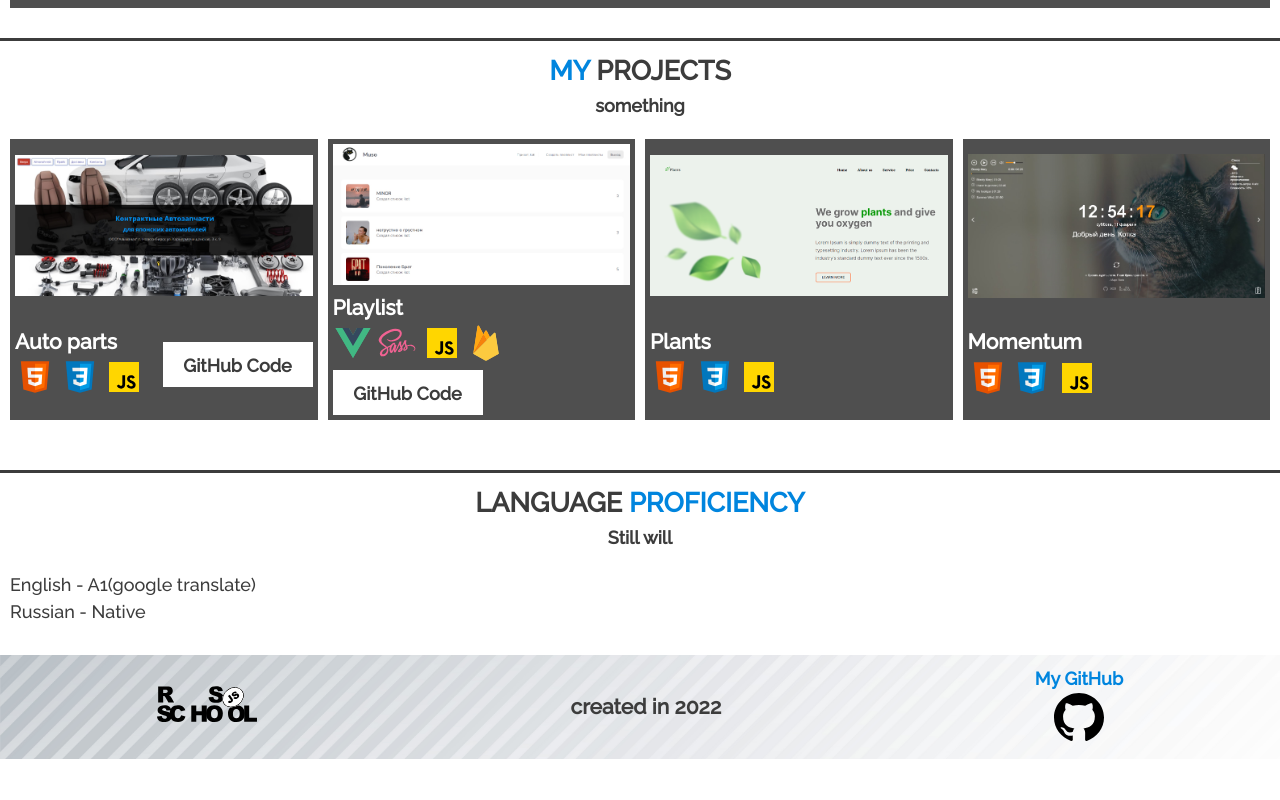
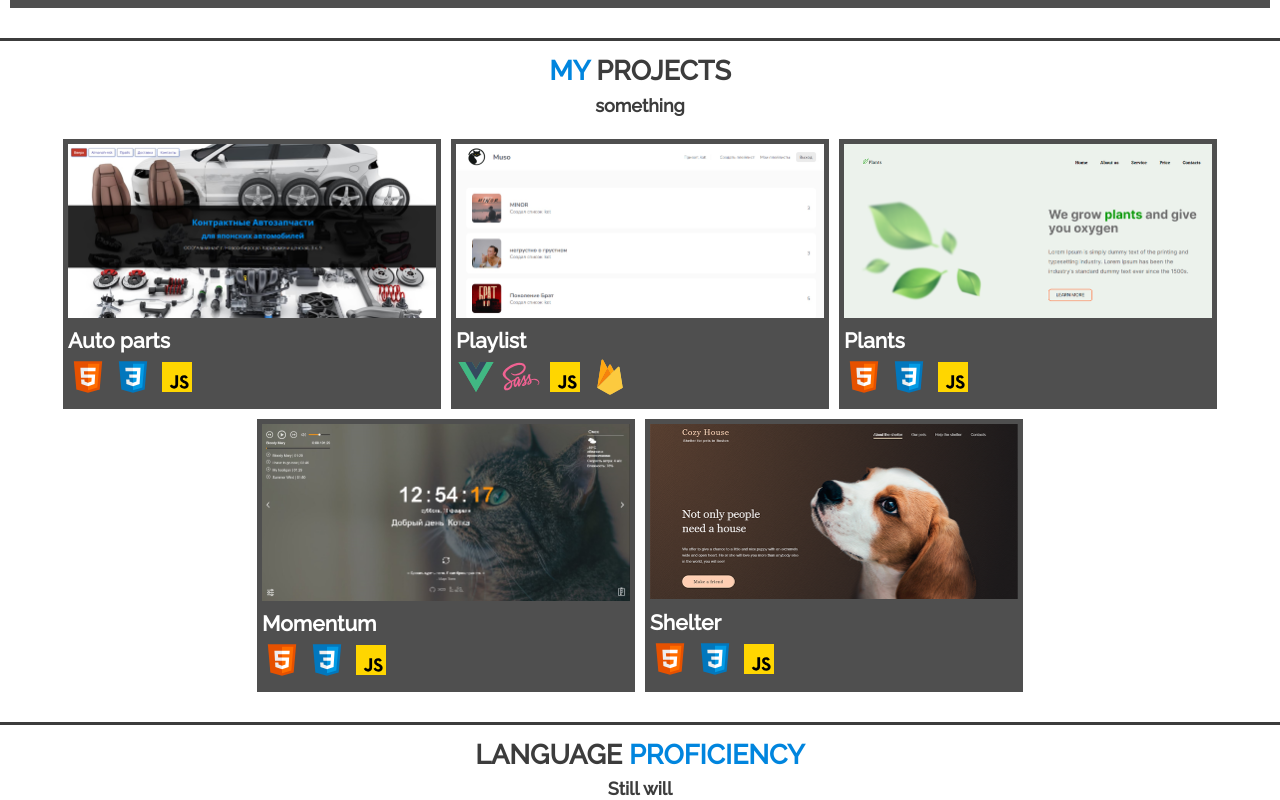
Before and after one commit to kostik-omsk/rsschool-cv, a plain HTML site: page index.html in a window 1280 px wide. Shown: the part 2000-2800 px from the top of the page. Before the commit the page ends 2759 px from the top, so only its background shows below. Drawn offline with Linux system fonts and the light colour scheme.

Commit message:
feat: add project shelter  (html/css)

```diff
--- a/index.html
+++ b/index.html
@@ -1,11 +1,11 @@
 <!DOCTYPE html>
 <html lang="en">
   <head>
-    <meta charset="UTF-8">
-    <meta http-equiv="X-UA-Compatible" content="IE=edge">
-    <meta name="viewport" content="width=device-width, initial-scale=1.0">
-    <link rel="icon" href="./assets/img/curriculum-vitae.png" type="image/png">
-    <link rel="stylesheet" href="./style.css">
+    <meta charset="UTF-8" />
+    <meta http-equiv="X-UA-Compatible" content="IE=edge" />
+    <meta name="viewport" content="width=device-width, initial-scale=1.0" />
+    <link rel="icon" href="./assets/img/curriculum-vitae.png" type="image/png" />
+    <link rel="stylesheet" href="./style.css" />
     <title>CV</title>
   </head>
   <body>
@@ -22,7 +22,7 @@
           </ul>
         </nav>
         <section class="header-profile">
-          <img class="header-avatar" src="./assets/img/avatar.jpg" alt="avatar" >
+          <img class="header-avatar" src="./assets/img/avatar.jpg" alt="avatar" />
           <div class="header-name">
             <h1 class="header-title"><span class="blue">Konstantin</span> Sidorenko</h1>
             <p class="header-subtitle">Junior Front-end Developer</p>
@@ -60,11 +60,10 @@
           <h2 class="section-title">About <span class="blue">me</span></h2>
           <h4 class="section-subtitle">A few words</h4>
           <p>
-            I am engaged in self-education in the field of Front End. My goal is to
-            achieve a high level of competence in IT. Before that, my job was related
-            to the installation of engineering communications. I am able to understand
-            new material and documentation on my own. I quickly master new
-            technologies and apply them in my work.
+            I am engaged in self-education in the field of Front End. My goal is to achieve a high
+            level of competence in IT. Before that, my job was related to the installation of
+            engineering communications. I am able to understand new material and documentation on my
+            own. I quickly master new technologies and apply them in my work.
           </p>
         </section>
         <section class="section section-skills" id="skills">
@@ -72,25 +71,25 @@
           <h4 class="section-subtitle">Сontinue to improve</h4>
           <ul class="section-list skill-box">
             <li class="list-item">
-              <h4>HTML &asymp; 80%</h4>
+              <h4>HTML &asymp; 85%</h4>
               <div class="progress">
                 <div class="percent percent-html"></div>
               </div>
             </li>
             <li class="list-item">
-              <h4>CSS, SCSS &asymp; 70%</h4>
+              <h4>CSS, SCSS &asymp; 80%</h4>
               <div class="progress">
                 <div class="percent percent-css"></div>
               </div>
             </li>
             <li class="list-item">
-              <h4>JavaScript &asymp; 70%</h4>
+              <h4>JavaScript &asymp; 75%</h4>
               <div class="progress">
                 <div class="percent percent-js"></div>
               </div>
             </li>
             <li class="list-item">
-              <h4>Git/CitHub &asymp; 65%</h4>
+              <h4>Git/CitHub &asymp; 75%</h4>
               <div class="progress">
                 <div class="percent percent-git"></div>
               </div>
@@ -125,19 +124,27 @@
               <h4>Courses:</h4>
               <ul class="section-list">
                 <li>
-                  <a href="https://learn.javascript.ru/courses/jsbasic" target="_blank">learn.javascript.ru</a>
+                  <a href="https://learn.javascript.ru/courses/jsbasic" target="_blank"
+                    >learn.javascript.ru</a
+                  >
                 </li>
                 <li>
-                  <a href="https://itgid.info/ru/course/html" target="_blank">HTML for JavaScript developers</a>
+                  <a href="https://itgid.info/ru/course/html" target="_blank"
+                    >HTML for JavaScript developers</a
+                  >
                 </li>
                 <li>
                   <a href="https://itgid.info/ru/course/js20" target="_blank">JavaScript v.2.0</a>
                 </li>
                 <li>
-                  <a href="https://itgid.info/ru/course/function-2021" target="_blank">Functions in JavaScript</a>
+                  <a href="https://itgid.info/ru/course/function-2021" target="_blank"
+                    >Functions in JavaScript</a
+                  >
                 </li>
                 <li>
-                  <a href="https://netninja.dev/courses/category/vue-js" target="_blank">Vue JS 3 Composition API (with Pinia &amp; Vite)</a>
+                  <a href="https://netninja.dev/courses/category/vue-js" target="_blank"
+                    >Vue JS 3 Composition API (with Pinia &amp; Vite)</a
+                  >
                 </li>
               </ul>
             </article>
@@ -177,50 +184,68 @@
             <div class="project-card">
               <a href="http://almanah-nsk.ru/" target="_blank">
                 <figure>
-                  <img class="project-img" src="./assets/img/almanah.jpg" alt="screen">
+                  <img class="project-img" src="./assets/img/almanah.jpg" alt="screen" />
                 </figure>
               </a>
               <div class="projects-technologies">
                 <h3>Auto parts</h3>
-                <img src="./assets/svg/html.svg" alt="html">
-                <img src="./assets/svg/css.svg" alt="css">
-                <img src="./assets/svg/javascript.svg" alt="js">
+                <img src="./assets/svg/html.svg" alt="html" />
+                <img src="./assets/svg/css.svg" alt="css" />
+                <img src="./assets/svg/javascript.svg" alt="js" />
               </div>
-              <a href="https://github.com/kostik-omsk/newalmanah" class="button" target="_blank">GitHub Code</a>
             </div>
             <div class="project-card">
               <a href="https://music-45c44.firebaseapp.com/" class="project-link" target="_blank">
-                <img class="project-img" src="./assets/img/vue.jpg" alt="screen">
+                <img class="project-img" src="./assets/img/vue.jpg" alt="screen" />
               </a>
               <div class="projects-technologies">
                 <h3>Playlist</h3>
-                <img src="./assets/svg/vue.svg" alt="css">
-                <img src="./assets/svg/sass.svg" alt="html">
-                <img src="./assets/svg/javascript.svg" alt="js">
-                <img src="./assets/svg/firebase.svg" alt="js">
+                <img src="./assets/svg/vue.svg" alt="css" />
+                <img src="./assets/svg/sass.svg" alt="html" />
+                <img src="./assets/svg/javascript.svg" alt="js" />
+                <img src="./assets/svg/firebase.svg" alt="js" />
               </div>
-              <a href="https://github.com/kostik-omsk/myplaylist" class="button" target="_blank">GitHub Code</a>
             </div>
             <div class="project-card">
-              <a href="https://rolling-scopes-school.github.io/kostik-omsk-JSFEPRESCHOOL2022Q4/plants/" class="project-link" target="_blank">
-                <img class="project-img" src="./assets/img/plants.png" alt="screen">
+              <a
+                href="https://rolling-scopes-school.github.io/kostik-omsk-JSFEPRESCHOOL2022Q4/plants/"
+                class="project-link"
+                target="_blank">
+                <img class="project-img" src="./assets/img/plants.png" alt="screen" />
               </a>
               <div class="projects-technologies">
                 <h3>Plants</h3>
-                <img src="./assets/svg/html.svg" alt="html">
-                <img src="./assets/svg/css.svg" alt="css">
-                <img src="./assets/svg/javascript.svg" alt="js">
+                <img src="./assets/svg/html.svg" alt="html" />
+                <img src="./assets/svg/css.svg" alt="css" />
+                <img src="./assets/svg/javascript.svg" alt="js" />
               </div>
             </div>
             <div class="project-card">
-              <a href="https://rolling-scopes-school.github.io/kostik-omsk-JSFEPRESCHOOL2022Q4/momentum/" class="project-link" target="_blank">
-                <img class="project-img" src="./assets/img/momentum.png" alt="screen">
+              <a
+                href="https://rolling-scopes-school.github.io/kostik-omsk-JSFEPRESCHOOL2022Q4/momentum/"
+                class="project-link"
+                target="_blank">
+                <img class="project-img" src="./assets/img/momentum.png" alt="screen" />
               </a>
               <div class="projects-technologies">
                 <h3>Momentum</h3>
-                <img src="./assets/svg/html.svg" alt="html">
-                <img src="./assets/svg/css.svg" alt="css">
-                <img src="./assets/svg/javascript.svg" alt="js">
+                <img src="./assets/svg/html.svg" alt="html" />
+                <img src="./assets/svg/css.svg" alt="css" />
+                <img src="./assets/svg/javascript.svg" alt="js" />
+              </div>
+            </div>
+            <div class="project-card">
+              <a
+                href="https://rolling-scopes-school.github.io/kostik-omsk-JSFE2023Q1/shelter/pages/main/"
+                class="project-link"
+                target="_blank">
+                <img class="project-img" src="./assets/img/shelter.png" alt="screen" />
+              </a>
+              <div class="projects-technologies">
+                <h3>Shelter</h3>
+                <img src="./assets/svg/html.svg" alt="html" />
+                <img src="./assets/svg/css.svg" alt="css" />
+                <img src="./assets/svg/javascript.svg" alt="js" />
               </div>
             </div>
           </div>
@@ -236,31 +261,50 @@
     <footer class="footer">
       <div class="container container-footer">
         <a href="https://rs.school/js/">
-          <img src="./assets/svg/rs_school_js.svg" alt="rs_school" width="100">
+          <img src="./assets/svg/rs_school_js.svg" alt="rs_school" width="100" />
         </a>
         <h3>created in 2022</h3>
         <a href="https://github.com/kostik-omsk" class="footer-github">
-          <h4>My GitHub </h4>
-          <img src="./assets/svg/github.svg" alt="github" width="50">
+          <h4>My GitHub</h4>
+          <img src="./assets/svg/github.svg" alt="github" width="50" />
         </a>
       </div>
     </footer>
     <!-- Yandex.Metrika counter -->
-    <script type="text/javascript" >
-      (function(m,e,t,r,i,k,a){m[i]=m[i]||function(){(m[i].a=m[i].a||[]).push(arguments)};
-      m[i].l=1*new Date();
-      for (var j = 0; j < document.scripts.length; j++) {if (document.scripts[j].src === r) { return; }}
-      k=e.createElement(t),a=e.getElementsByTagName(t)[0],k.async=1,k.src=r,a.parentNode.insertBefore(k,a)})
-      (window, document, "script", "https://mc.yandex.ru/metrika/tag.js", "ym");
+    <script type="text/javascript">
+      (function (m, e, t, r, i, k, a) {
+        m[i] =
+          m[i] ||
+          function () {
+            (m[i].a = m[i].a || []).push(arguments);
+          };
+        m[i].l = 1 * new Date();
+        for (var j = 0; j < document.scripts.length; j++) {
+          if (document.scripts[j].src === r) {
+            return;
+          }
+        }
+        (k = e.createElement(t)),
+          (a = e.getElementsByTagName(t)[0]),
+          (k.async = 1),
+          (k.src = r),
+          a.parentNode.insertBefore(k, a);
+      })(window, document, 'script', 'https://mc.yandex.ru/metrika/tag.js', 'ym');
 
-      ym(92130454, "init", {
-           clickmap:true,
-           trackLinks:true,
-           accurateTrackBounce:true,
-           webvisor:true
+      ym(92130454, 'init', {
+        clickmap: true,
+        trackLinks: true,
+        accurateTrackBounce: true,
+        webvisor: true,
       });
     </script>
-    <noscript><div><img src="https://mc.yandex.ru/watch/92130454" style="position:absolute; left:-9999px;" alt="" /></div></noscript>
+    <noscript
+      ><div>
+        <img
+          src="https://mc.yandex.ru/watch/92130454"
+          style="position: absolute; left: -9999px"
+          alt="" /></div
+    ></noscript>
     <!-- /Yandex.Metrika counter -->
   </body>
 </html>
--- a/style.css
+++ b/style.css
@@ -99,10 +99,7 @@ a:hover {
   min-height: 50px;
   list-style: none;
 }
-.nav-item .nav-link:hover {
-  background: var(--my-blue);
-  color: white;
-}
+
 .nav-link {
   display: block;
   position: relative;
@@ -112,7 +109,14 @@ a:hover {
   line-height: 50px;
   letter-spacing: 1px;
   color: var(--color-text);
+  transition: all 0.5s;
 }
+
+.nav-item .nav-link:hover {
+  background: var(--my-blue);
+  color: white;
+}
+
 @media (max-width: 740px) {
   .nav-list {
     flex-wrap: wrap;
@@ -207,16 +211,16 @@ address {
   background: var(--my-blue);
 }
 .percent-html {
+  width: 85%;
+}
+.percent-css {
   width: 80%;
 }
-.percent-css {
-  width: 70%;
-}
 .percent-js {
-  width: 65%;
+  width: 75%;
 }
 .percent-git {
-  width: 60%;
+  width: 70%;
 }
 .percent-vue {
   width: 60%;
@@ -264,17 +268,18 @@ address {
 /* PROJECTS */
 .projects-box {
   display: flex;
-  justify-content: space-around;
+  flex-wrap: wrap;
+  justify-content: center;
   width: 100%;
   gap: 10px;
 }
 .project-card {
+  flex-basis: 30%;
   display: flex;
   flex-wrap: wrap;
   justify-content: space-between;
   align-items: center;
   width: 49%;
-  margin-bottom: 20px;
   padding: 5px;
   background: var(--my-grey);
   color: white;
@@ -283,11 +288,18 @@ address {
   box-shadow: 0 0 7px red;
 }
 @media (max-width: 768px) {
+  .project-card {
+    flex-basis: 40%;
+    width: 100%;
+  }
+}
+@media (max-width: 580px) {
   .projects-box {
     flex-direction: column;
+    align-content: center;
   }
   .project-card {
-    width: 100%;
+    width: 90%;
   }
 }
 .project-link {
```
Also changed, not shown: assets/img/shelter.png (added).
